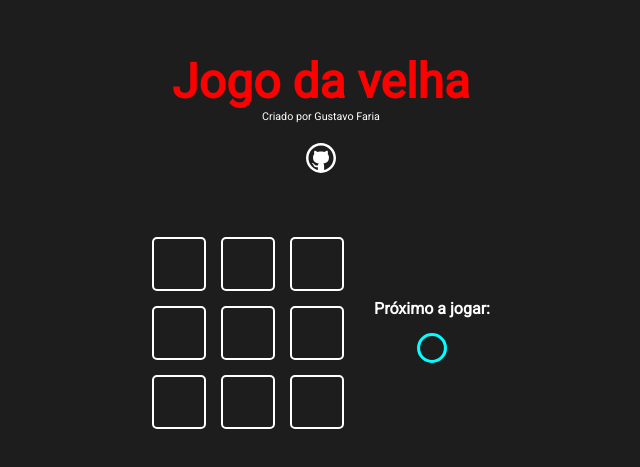
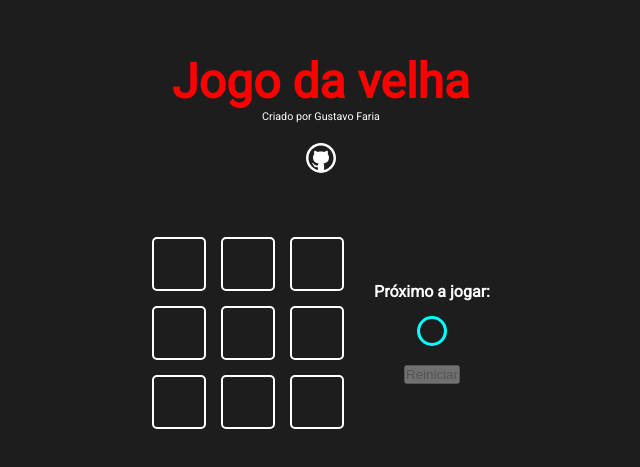
Before and after one commit to Gustavo-Faria-Dev/Tic-tac-toe, a Next.js app: page / in a window 1280 px wide. Shown: the part 179-646 px from the top of the page, without its empty margins (319-959 px from the left). Built offline with nearby package versions, Linux system fonts and the light colour scheme.

Commit message:
criado log para declarar campeão e reset

```diff
--- /dev/null
+++ b/src/components/button/Button.jsx
@@ -0,0 +1,18 @@
+import styles from './Button.module.css'
+
+
+
+function Button({children, onClick, disabled}){
+    return(
+        <button
+            className ={styles.button}
+            onClick={onClick}
+            disabled = {disabled}
+        >
+            {children}
+        </button>
+
+    )
+}
+
+export default Button
--- a/src/components/game/Game.jsx
+++ b/src/components/game/Game.jsx
@@ -4,8 +4,7 @@
 
 import GameOption from '../gameOption/GameOption'
 
-import Icon from '../icon/Icon'
-
+import GameInfo from '../gameInfo/gameInfo'
 
 const winnerTable = [
     [0,1,2],
@@ -44,6 +43,12 @@
         })
     }
 
+    const handleReset = () => {
+        setGameState(Array(9).fill(0))
+        setWinner(0)
+    }
+
+
     useEffect(()=>{
         setCurrentPlayer(currentPlayer*-1)
         verifyGame()
@@ -65,15 +70,11 @@
 
 
         </div>
-        <div className={styles.gameInfo}>
-            <h4>Próximo a jogar:</h4>
-            {
-                currentPlayer === 1 && <Icon iconName = "circle"/>
-            }
-            {
-                currentPlayer === -1 && <Icon iconName = "x"/>
-            }
-        </div>
+        <GameInfo
+            currentPlayer = {currentPlayer}
+            winner = {winner}
+            onReset = {handleReset}
+        />
         </div>
     )
 }
--- a/src/components/game/Game.module.css
+++ b/src/components/game/Game.module.css
@@ -11,10 +11,3 @@
     gap: 30px;
     align-items: center;
 }
-
-.gameInfo{
-    display: flex;
-    flex-direction: column;
-    align-items: center;
-    gap: 15px;
-}
--- /dev/null
+++ b/src/components/gameInfo/GameInfo.jsx
@@ -0,0 +1,58 @@
+import styles from './GameInfo.module.css'
+
+import Icon from '../icon/Icon'
+
+import Button from '../button/Button'
+
+function GameInfo ({currentPlayer,winner, onReset}){
+
+    const shouldEnableButton =() => {
+        if(winner !== 0) return true
+    }
+
+    return(
+        <div className={styles.gameInfo}>
+            {
+                winner !== 0 &&
+                <>
+                    <h4> Fim de jogo! CAMPEÃO: </h4>
+                    {
+                        winner === 1 && <Icon iconName = "circle"/>
+                    }
+                    {
+                        winner === -1 && <Icon iconName = "x"/>
+                    }
+
+
+                </>
+
+            }
+            {
+                winner === 0 &&
+                    <>
+                        <h4>Próximo a jogar:</h4>
+                        {
+                        currentPlayer === 1 && <Icon iconName = "circle"/>
+                        }
+                        {
+                        currentPlayer === -1 && <Icon iconName = "x"/>
+                        }
+
+
+                    </>
+            }
+
+            <Button
+                onClick = {onReset}
+                disabled = {!shouldEnableButton()}
+            >
+                Reiniciar
+            </Button>
+
+
+        </div>
+    )
+
+}
+
+export default GameInfo
--- /dev/null
+++ b/src/components/gameInfo/GameInfo.module.css
@@ -0,0 +1,6 @@
+.gameInfo{
+    display: flex;
+    flex-direction: column;
+    align-items: center;
+    gap: 15px;
+}
```
Also changed, not shown: src/components/button/Button.module.css (added).
